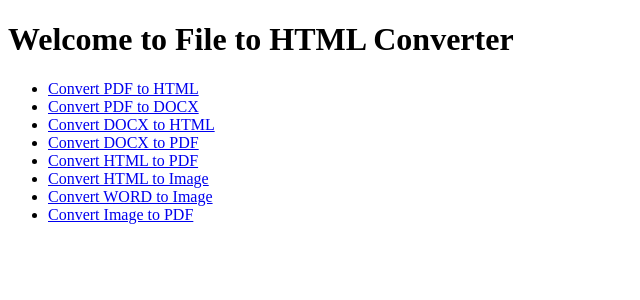
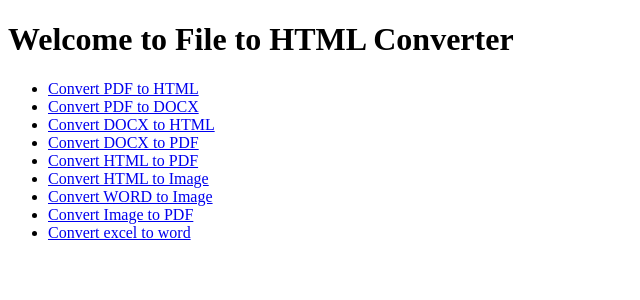
Before and after one commit to sufian-sani/conversion-service, a FastAPI app: page / in a window 1280 px wide. Shown: the top 300 px of the page, without its empty margins (0-640 px from the left). Run offline with FastAPI, Linux system fonts and the light colour scheme.

Commit message:
excel to word

```diff
--- a/main.py
+++ b/main.py
@@ -2,6 +2,7 @@ from fastapi import FastAPI, Request, UploadFile, File
 from fastapi.templating import Jinja2Templates
 from fastapi.staticfiles import StaticFiles
 
+from services.excel_to_word import convert_excel_to_word
 from services.image_to_pdf import convert_images_to_pdf
 from services.pdf_to_html import convert_pdf_to_html_via_docx
 from services.docx_to_html import convert_docx_to_html
@@ -150,3 +151,22 @@ async def image_to_pdf(request: Request, files: list[UploadFile] = File(...)):
         })
     except Exception as e:
         return {"error": str(e)}
+
+# Excel to Word (Form Page)
+@app.get("/convert/excel-to-word")
+async def excel_to_word_form(request: Request):
+    return templates.TemplateResponse("excel_to_word.html", {"request": request})
+
+
+# Excel to Word (Processing Upload)
+@app.post("/convert/excel-to-word")
+async def excel_to_word(request: Request, file: UploadFile = File(...)):
+    try:
+        output_path = await convert_excel_to_word(file)
+
+        return templates.TemplateResponse("excel_to_word.html", {
+            "request": request,
+            "word": f"/{output_path}"
+        })
+    except Exception as e:
+        return {"error": str(e)}
--- a/templates/index.html
+++ b/templates/index.html
@@ -14,6 +14,7 @@
         <li><a href="/convert/pdf-to-images">Convert HTML to Image</a></li>
         <li><a href="/convert/word-to-image">Convert WORD to Image</a></li>
         <li><a href="/convert/image-to-pdf">Convert Image to PDF</a></li>
+        <li><a href="/convert/excel-to-word">Convert excel to word</a></li>
     </ul>
 </body>
 </html>
```
Also changed, not shown: services/excel_to_word.py (added, +32 -0 lines), templates/excel_to_word.html (added, +18 -0 lines), 1 other file.
